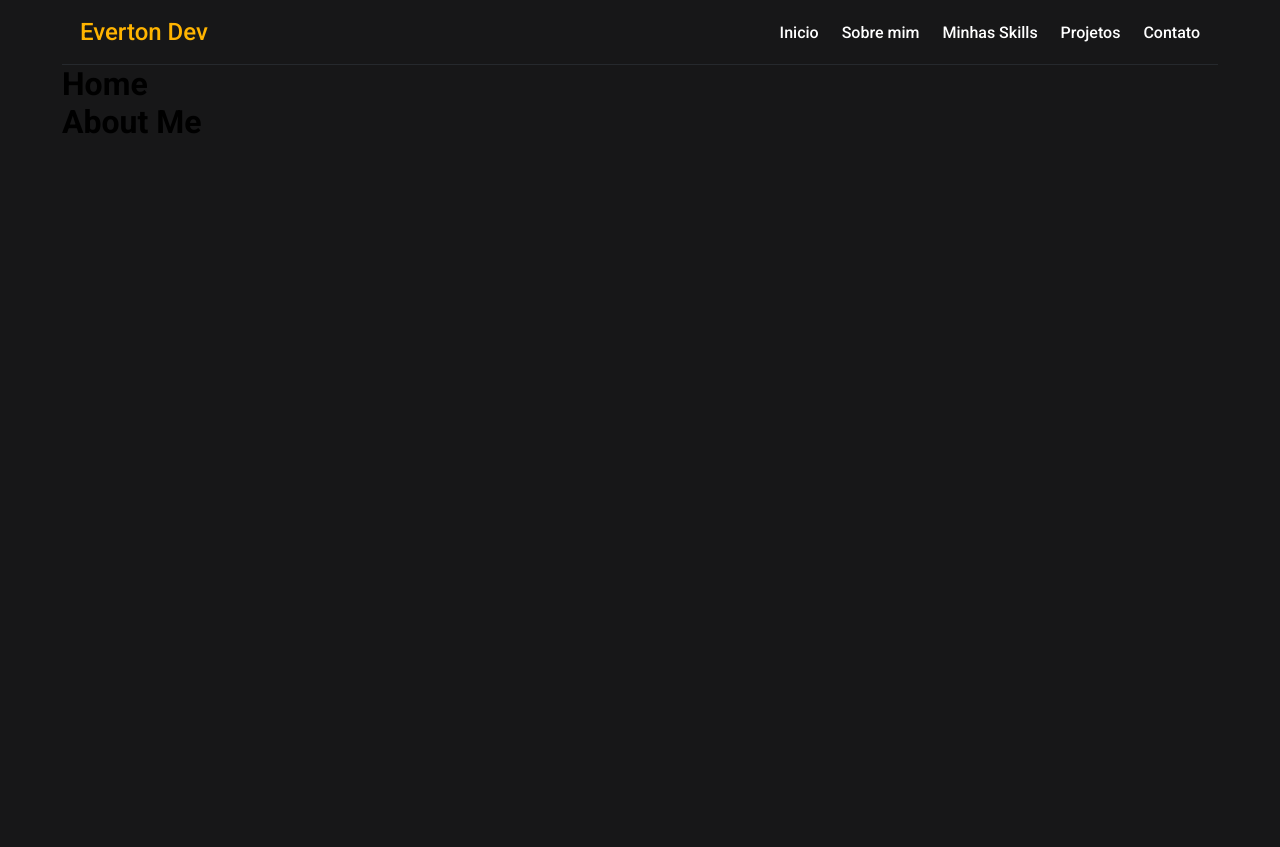
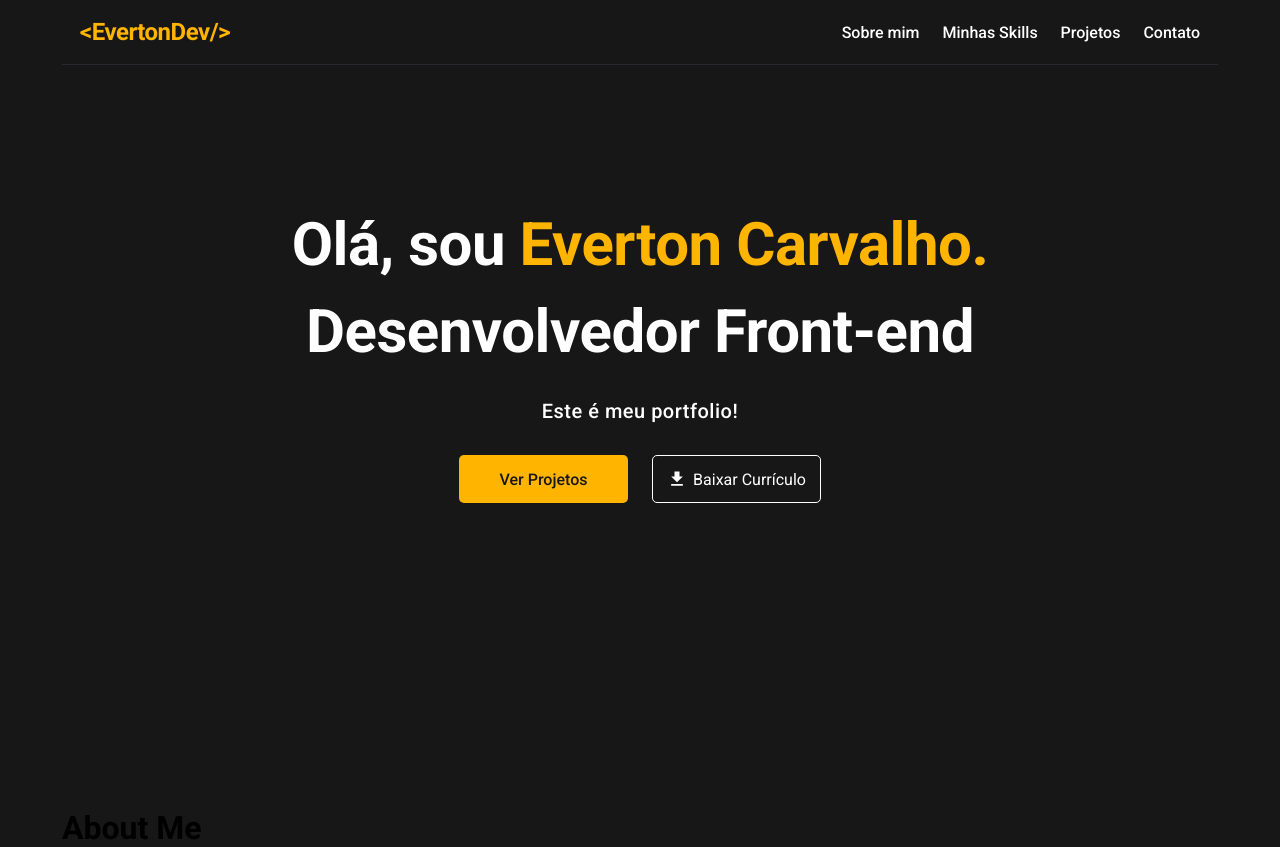
Before and after one commit to EvertonCarvalho1/portfolio-app, a React (Create React App) app: page / in a window 1280 px wide. Before the commit the page ends 800 px from the top, so only its background shows below. Built offline with nearby package versions, Linux system fonts and the light colour scheme.

Commit message:
adding codes

```diff
--- a/src/components/Header/index.tsx
+++ b/src/components/Header/index.tsx
@@ -5,15 +5,15 @@ const Header: React.FC = () => {
     return (
         <ContainerHeader>
             <a href="#">
-                <h1>Everton Dev</h1>
+                <h1>{`<EvertonDev/>`}</h1>
             </a>
             <nav>
-                <a className="aNav" href="">Inicio</a>
                 <a className="aNav" href="">Sobre mim</a>
                 <a className="aNav" href="">Minhas Skills</a>
                 <a className="aNav" href="">Projetos</a>
                 <a className="aNav" href="">Contato</a>
             </nav>
+
         </ContainerHeader>
 
     )
--- a/src/components/Header/styles.ts
+++ b/src/components/Header/styles.ts
@@ -12,16 +12,16 @@ export const ContainerHeader = styled.header`
 
         text-decoration: none;
         h1{
+            letter-spacing: -0.5px;
             font-size: 24px;
             color: #FFB400;
-            font-weight:500;
+            font-weight:700;
 
         }
     }
 
     nav{
         .aNav{
-
             height: 19px;
             position: relative;
             font-size: 16px;
--- a/src/pages/Home/index.tsx
+++ b/src/pages/Home/index.tsx
@@ -1,11 +1,26 @@
 import React from "react";
-import Header from "../../components/Header";
-
-
+import { Container } from "./styles";
+import downloadImg from '../../assets/download.svg';
+import DownloadIcon  from '@mui/icons-material/Download';
 
 const Home: React.FC = () => {
     return (
-        <h1>Home</h1>
+        <Container>
+            <div>
+                <h1>Olá, sou <span>Everton Carvalho.</span></h1>
+                <h1>Desenvolvedor Front-end</h1>
+                <h3>Este é meu portfolio!</h3>
+            </div>
+            <div className="buttonContainer">
+                <button className="buttonSeeProjects">Ver Projetos</button>
+                <button
+                className="buttonDownload"
+                >
+                    <DownloadIcon/>
+                    Baixar Currículo
+                </button>
+            </div>
+        </Container>
     )
 };
 
--- /dev/null
+++ b/src/pages/Home/styles.ts
@@ -0,0 +1,82 @@
+import styled from "styled-components";
+
+export const Container = styled.div`
+    display: flex;
+    flex-direction: column;
+    align-items: center;
+    justify-content: center;
+    margin: 128px 200px 306px;
+    text-align: center;
+    h1{
+        font-size: 60px;
+        line-height: 71px;
+        font-weight: 700;
+        text-align: center;
+        letter-spacing: -0.5px;
+        color: #FFF;
+        margin: 16px 0;
+        span{
+            color: #FFB400;
+        }
+    }
+    h3{
+        font-size: 20px;
+        font-weight: 500;
+        line-height: 24px;
+        letter-spacing: 0.5px;
+        margin-top: 32px;
+        text-align: center;
+        color: #FFF;
+    }
+
+    .buttonContainer{
+        width: 100%;
+        margin-top: 32px;
+        display: flex;
+        justify-content: center;
+        align-items: center;
+
+        .buttonSeeProjects{
+            width: 169px;
+            height: 48px;
+            border-radius:5px;
+            border: none;
+            background: #FFB400;
+            margin-right:24px;
+            font-weight: 500;
+            color: #171718;
+            //transition: background 0.3s;
+            transition:  0.3s;
+            &:hover{
+                background: #ba8400;
+                color: #FFF;
+
+            }
+        }
+
+        .buttonDownload{
+            width: 169px;
+            height: 48px;
+            border: 1px solid #FFF;
+            color: #FFF;
+            border-radius: 5px;
+            background: transparent;
+            display: flex;
+            justify-content: center;
+            align-items: center;
+            svg{
+                margin-right: 6px;
+                width: 20px;
+            }
+            transition:  0.3s;
+            &:hover{
+                border: 1px solid #FFB400;
+                color: #FFB400;
+
+            }
+
+        }
+
+    }
+
+`;
```
Also changed, not shown: src/assets/download.svg (added).
